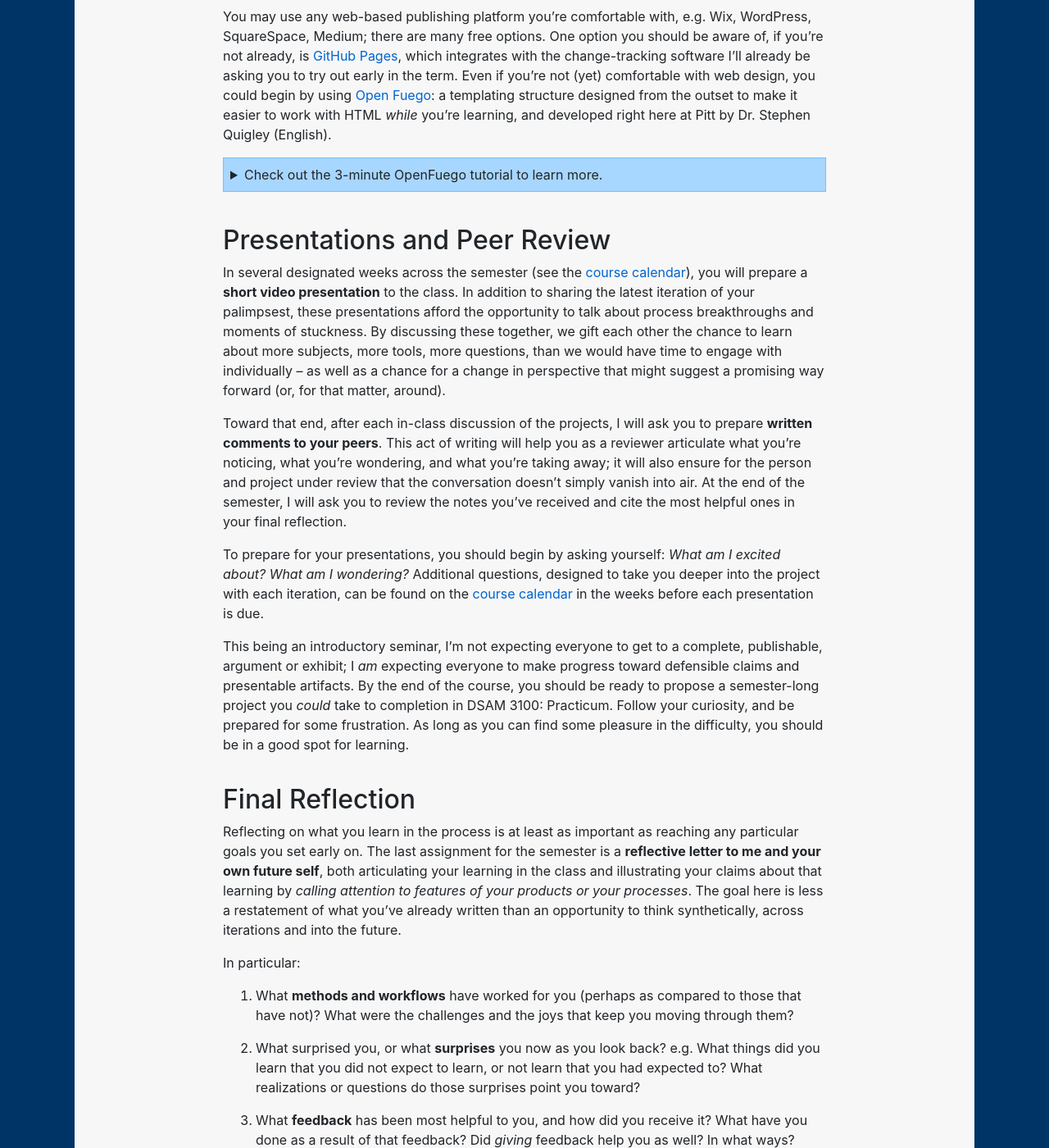
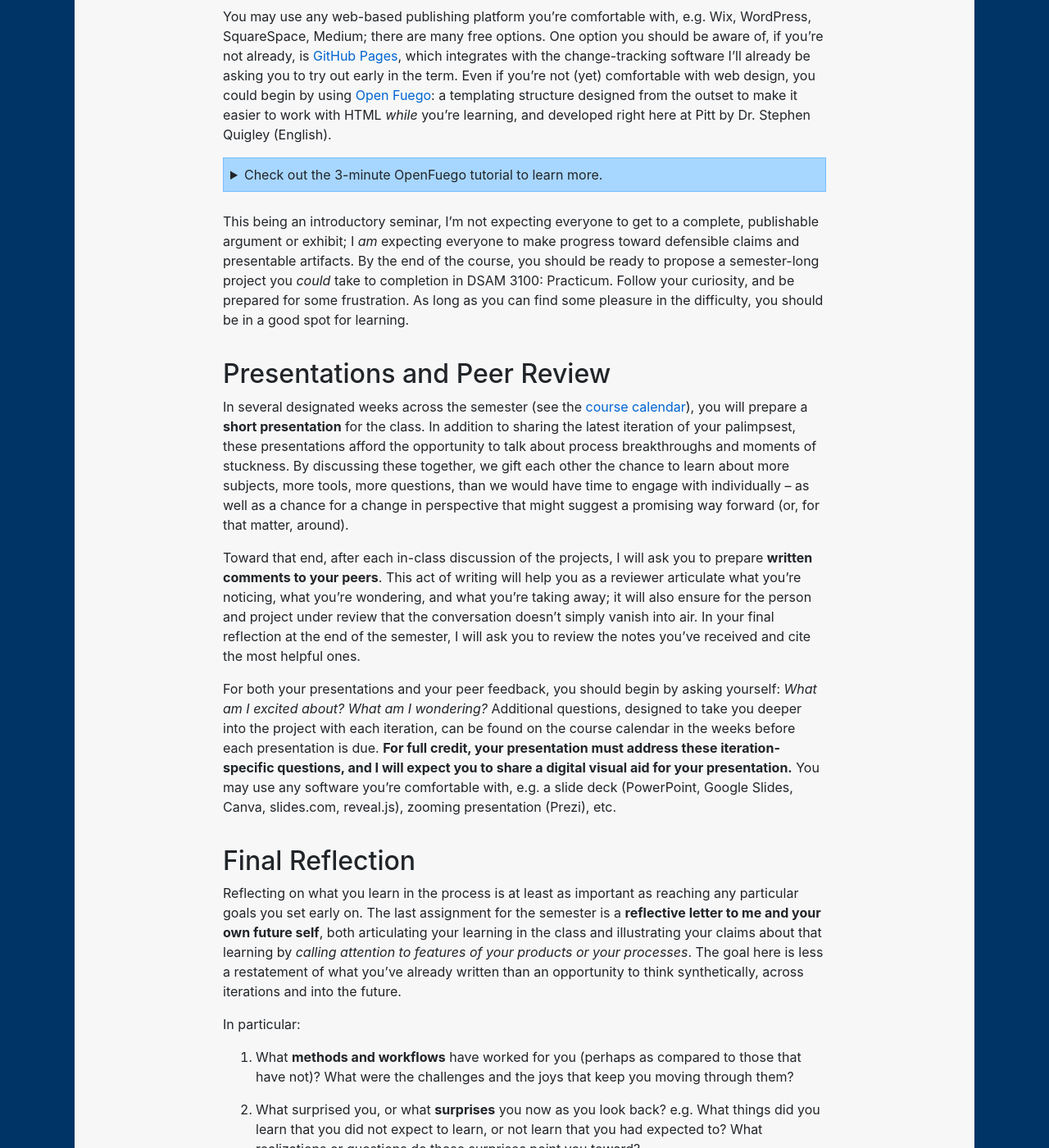
Before and after one commit to benmiller314/dsam2025fall, a Jekyll site: the page built from projects.md, in a window 1280 px wide and 1400 px high, scrolled down 2052 px. Shown: the whole window at 82% size. Built offline with Jekyll 4.4.1, drawn with Linux system fonts in a browser that asks for light colours; our own code applies the rules of GitHub Pages for plain Markdown files.

Commit message:
update presentation instructions
there must be a visual aid (slide deck, etc) that you can post, and you must address the iteration-specific questions

```diff
--- a/projects.md
+++ b/projects.md
@@ -38,16 +38,18 @@ You may use any web-based publishing platform you're comfortable with, e.g. Wix,
 <iframe width="560" height="315" src="https://www.youtube.com/embed/QzMJtLUncIg" title="Open Fuego Webtext Generator (3-min tutorial) via YouTube" frameborder="0" allow="accelerometer; autoplay; clipboard-write; encrypted-media; gyroscope; picture-in-picture; web-share" allowfullscreen></iframe>
 </details>
 
+This being an introductory seminar, I'm not expecting everyone to get to a complete, publishable argument or exhibit; I *am* expecting everyone to make progress toward defensible claims and presentable artifacts. By the end of the course, you should be ready to propose a semester-long project you *could* take to completion in DSAM 3100: Practicum. Follow your curiosity, and be prepared for some frustration. As long as you can find some pleasure in the difficulty, you should be in a good spot for learning.
+
+
 
 ## Presentations and Peer Review
 
-In several designated weeks across the semester (see the [course calendar](schedule)), you will prepare a **short video presentation** to the class. In addition to sharing the latest iteration of your palimpsest, these presentations afford the opportunity to talk about process breakthroughs and moments of stuckness. By discussing these together, we gift each other the chance to learn about more subjects, more tools, more questions, than we would have time to engage with individually – as well as a chance for a change in perspective that might suggest a promising way forward (or, for that matter, around).
+In several designated weeks across the semester (see the [course calendar](schedule)), you will prepare a **short presentation** for the class. In addition to sharing the latest iteration of your palimpsest, these presentations afford the opportunity to talk about process breakthroughs and moments of stuckness. By discussing these together, we gift each other the chance to learn about more subjects, more tools, more questions, than we would have time to engage with individually – as well as a chance for a change in perspective that might suggest a promising way forward (or, for that matter, around).
 
-Toward that end, after each in-class discussion of the projects, I will ask you to prepare **written comments to your peers**. This act of writing will help you as a reviewer articulate what you're noticing, what you're wondering, and what you're taking away; it will also ensure for the person and project under review that the conversation doesn't simply vanish into air. At the end of the semester, I will ask you to review the notes you've received and cite the most helpful ones in your final reflection.
+Toward that end, after each in-class discussion of the projects, I will ask you to prepare **written comments to your peers**. This act of writing will help you as a reviewer articulate what you're noticing, what you're wondering, and what you're taking away; it will also ensure for the person and project under review that the conversation doesn't simply vanish into air. In your final reflection at the end of the semester, I will ask you to review the notes you've received and cite the most helpful ones.
 
-To prepare for your presentations, you should begin by asking yourself: _What am I excited about? What am I wondering?_ Additional questions, designed to take you deeper into the project with each iteration, can be found on the [course calendar](schedule) in the weeks before each presentation is due.
+For both your presentations and your peer feedback, you should begin by asking yourself: _What am I excited about? What am I wondering?_ Additional questions, designed to take you deeper into the project with each iteration, can be found on the course calendar in the weeks before each presentation is due. **For full credit, your presentation must address these iteration-specific questions, and I will expect you to share a digital visual aid for your presentation.** You may use any software you’re comfortable with, e.g. a slide deck (PowerPoint, Google Slides, Canva, slides.com, reveal.js), zooming presentation (Prezi), etc.
 
-This being an introductory seminar, I'm not expecting everyone to get to a complete, publishable, argument or exhibit; I *am* expecting everyone to make progress toward defensible claims and presentable artifacts. By the end of the course, you should be ready to propose a semester-long project you *could* take to completion in DSAM 3100: Practicum. Follow your curiosity, and be prepared for some frustration. As long as you can find some pleasure in the difficulty, you should be in a good spot for learning.
 
 
 ## Final Reflection
```
